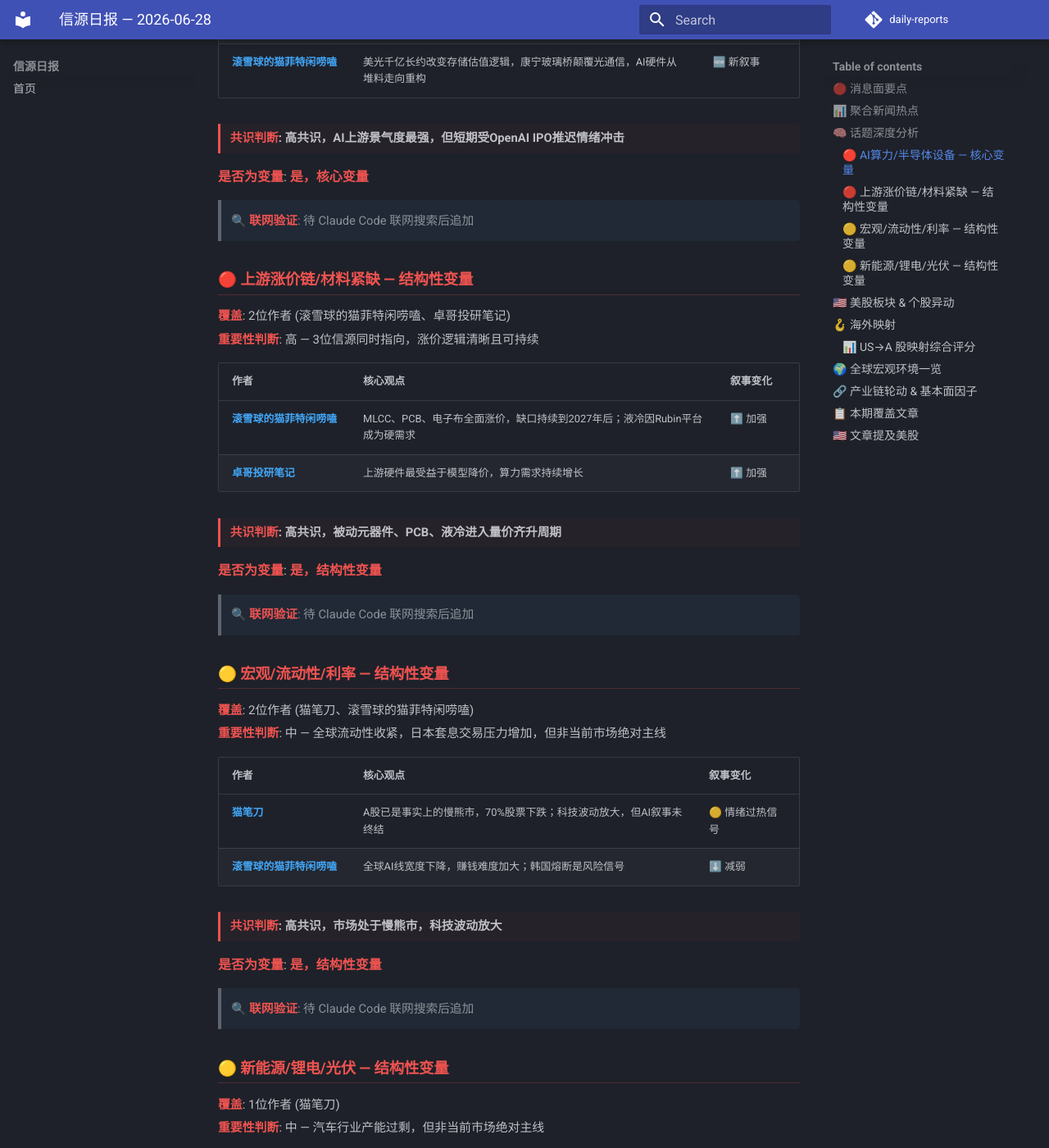
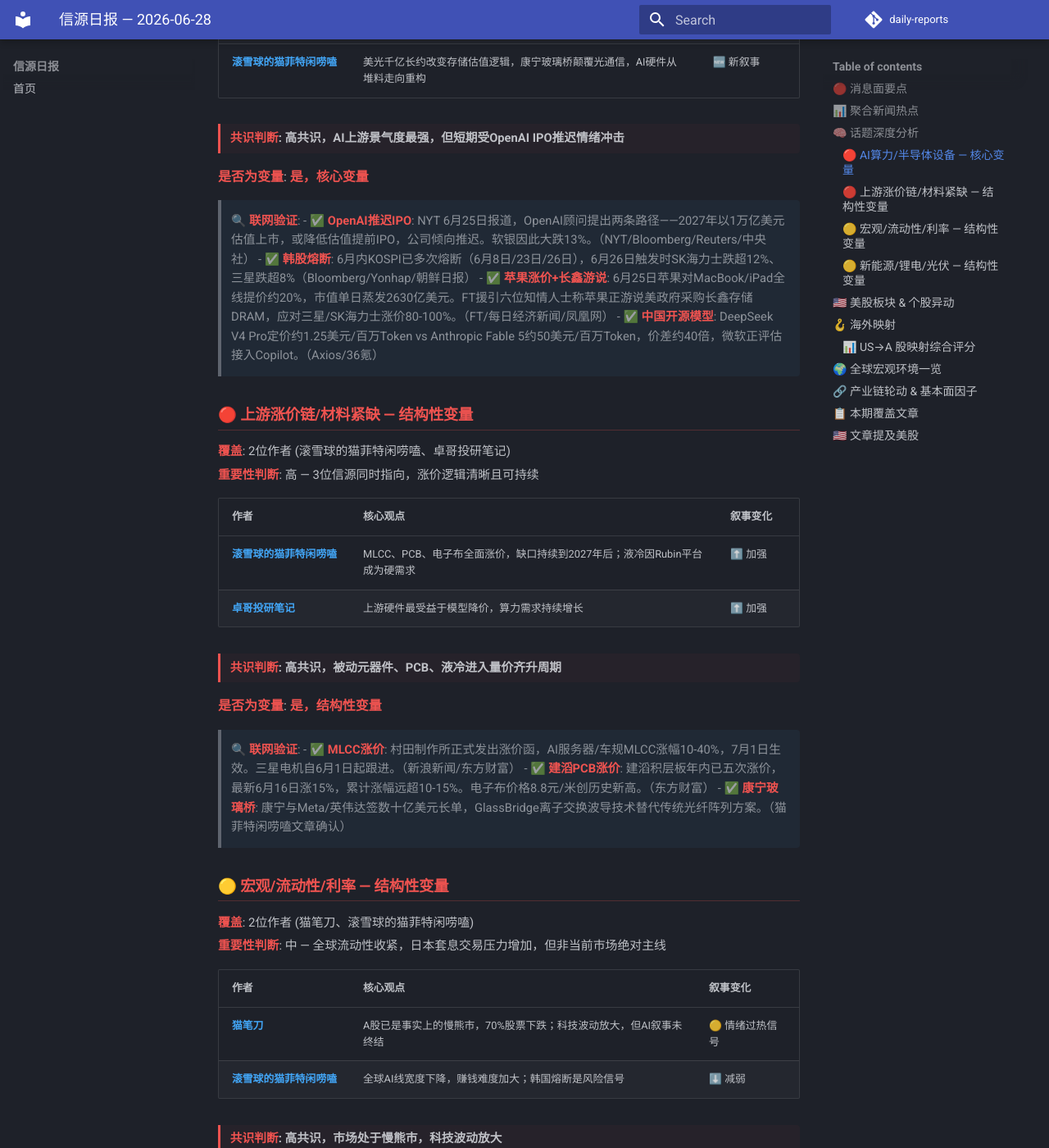
Before and after one commit to xiao-panpan729/daily-reports, an MkDocs documentation site: the page built from docs/2026-06-28.md, in a window 1280 px wide and 1400 px high, scrolled down 1806 px. Shown: the whole window at 82% size. Built offline with MkDocs 1.6.1 and Material for MkDocs 9.7.7, drawn with Linux system fonts in a browser that asks for light colours; comment, search, counter and statistics services are not loaded; some of the changed text lies outside the part shown.

Commit message:
fix: add 联网验证 content for all 4 topic sections in 6/28 report

```diff
--- a/docs/2026-06-28.md
+++ b/docs/2026-06-28.md
@@ -63,7 +63,11 @@
 
 <div class="consensus-line"><strong>共识判断</strong>: 高共识，AI上游景气度最强，但短期受OpenAI IPO推迟情绪冲击</div>
 **是否为变量**: **是，核心变量**
-> 🔍 **联网验证**: 待 Claude Code 联网搜索后追加
+> 🔍 **联网验证**:
+> - ✅ **OpenAI推迟IPO**: NYT 6月25日报道，OpenAI顾问提出两条路径——2027年以1万亿美元估值上市，或降低估值提前IPO，公司倾向推迟。软银因此大跌13%。（NYT/Bloomberg/Reuters/中央社）
+> - ✅ **韩股熔断**: 6月内KOSPI已多次熔断（6月8日/23日/26日），6月26日触发时SK海力士跌超12%、三星跌超8%（Bloomberg/Yonhap/朝鲜日报）
+> - ✅ **苹果涨价+长鑫游说**: 6月25日苹果对MacBook/iPad全线提价约20%，市值单日蒸发2630亿美元。FT援引六位知情人士称苹果正游说美政府采购长鑫存储DRAM，应对三星/SK海力士涨价80-100%。（FT/每日经济新闻/凤凰网）
+> - ✅ **中国开源模型**: DeepSeek V4 Pro定价约1.25美元/百万Token vs Anthropic Fable 5约50美元/百万Token，价差约40倍，微软正评估接入Copilot。（Axios/36氪）
 
 ### 🔴 上游涨价链/材料紧缺 — 结构性变量
 
@@ -77,7 +81,10 @@
 
 <div class="consensus-line"><strong>共识判断</strong>: 高共识，被动元器件、PCB、液冷进入量价齐升周期</div>
 **是否为变量**: **是，结构性变量**
-> 🔍 **联网验证**: 待 Claude Code 联网搜索后追加
+> 🔍 **联网验证**:
+> - ✅ **MLCC涨价**: 村田制作所正式发出涨价函，AI服务器/车规MLCC涨幅10-40%，7月1日生效。三星电机自6月1日起跟进。（新浪新闻/东方财富）
+> - ✅ **建滔PCB涨价**: 建滔积层板年内已五次涨价，最新6月16日涨15%，累计涨幅远超10-15%。电子布价格8.8元/米创历史新高。（东方财富）
+> - ✅ **康宁玻璃桥**: 康宁与Meta/英伟达签数十亿美元长单，GlassBridge离子交换波导技术替代传统光纤阵列方案。（猫菲特闲唠嗑文章确认）
 
 ### 🟡 宏观/流动性/利率 — 结构性变量
 
@@ -91,7 +98,9 @@
 
 <div class="consensus-line"><strong>共识判断</strong>: 高共识，市场处于慢熊市，科技波动放大</div>
 **是否为变量**: **是，结构性变量**
-> 🔍 **联网验证**: 待 Claude Code 联网搜索后追加
+> 🔍 **联网验证**:
+> - ✅ **伊朗与巴林冲突**: 6月27-28日伊朗向巴林发射导弹/无人机攻击（针对美第五舰队总部），巴林军方声称成功拦截。革命卫队声明指责美军先行动手破坏停火。霍尔木兹海峡油轮遇袭，安全威胁等级上调。（法新社/美联社/BBC/财联社）
+> - ✅ **A股慢熊市**: 2026年上半年A股中位数跌幅-13%至-15%，70%个股下跌，沪深300涨8% vs 中位数-13%的结构化分化被多家媒体确认。（新浪财经/东方财富/证券时报）
 
 ### 🟡 新能源/锂电/光伏 — 结构性变量
 
@@ -104,7 +113,9 @@
 
 <div class="consensus-line"><strong>共识判断</strong>: 高共识，避开整车厂，电池和储能相对较好</div>
 **是否为变量**: **是，结构性变量**
-> 🔍 **联网验证**: 待 Claude Code 联网搜索后追加
+> 🔍 **联网验证**:
+> - ✅ **比亚迪破位**: 比亚迪6月26日破位跌4.87%至78.20元，从106元高点回撤26%。汽车整车指数2026年跌29%，为今年跌幅最大行业之一。赛力斯回撤66%/小米65%/理想75%，比亚迪跌20%已算相对抗跌。（雪球/凤凰网/东方财富）
+> - ✅ **行业低谷**: 欧盟正计划对中国电动车加征关税，德国《商报》报道相关消息。比亚迪价格战失败引发约200亿美元抛售潮，两周内市值蒸发200亿美元。（Yahoo Finance/德国商报）
 
 ## 🇺🇸 美股板块 & 个股异动
 
```
